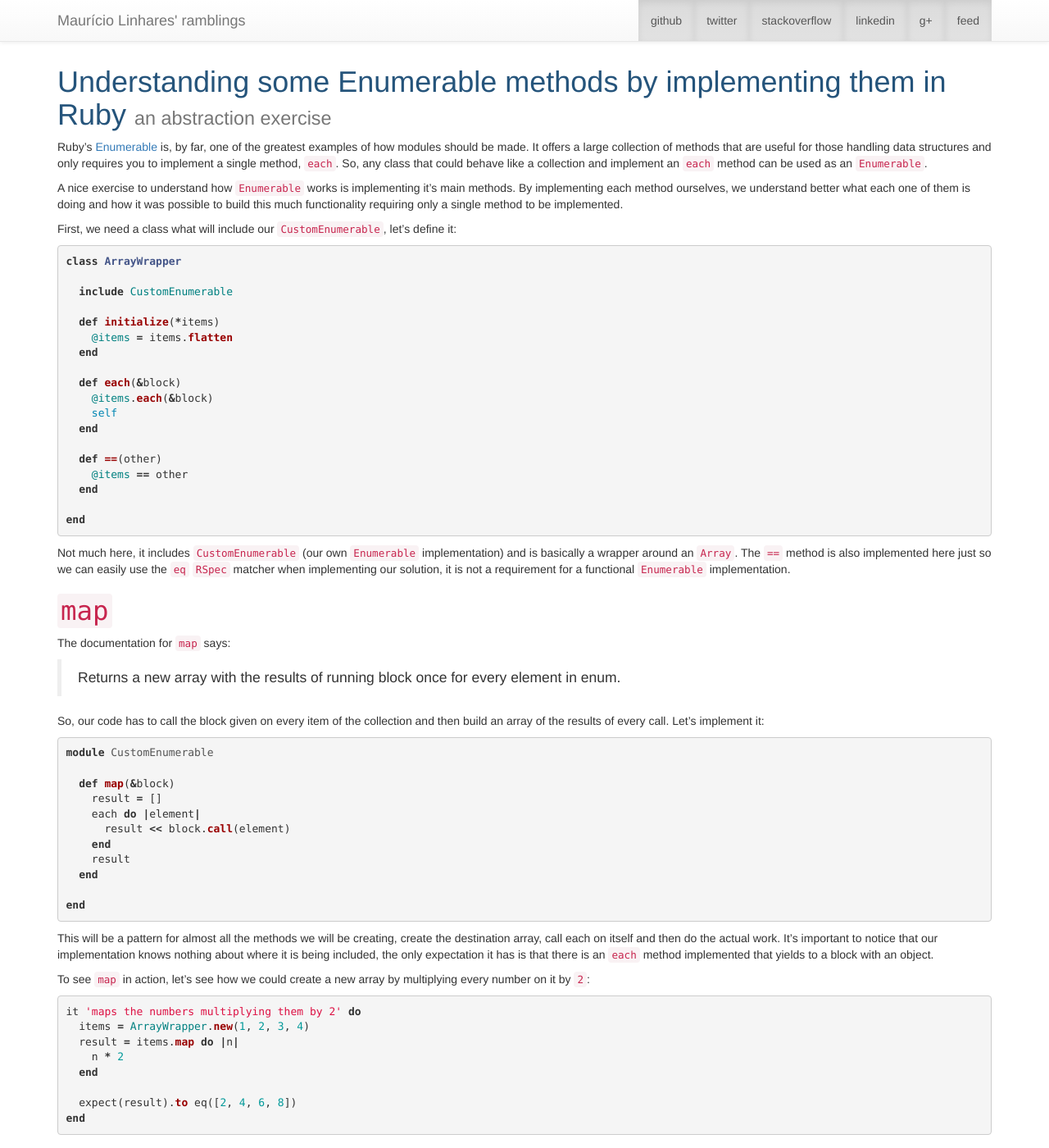
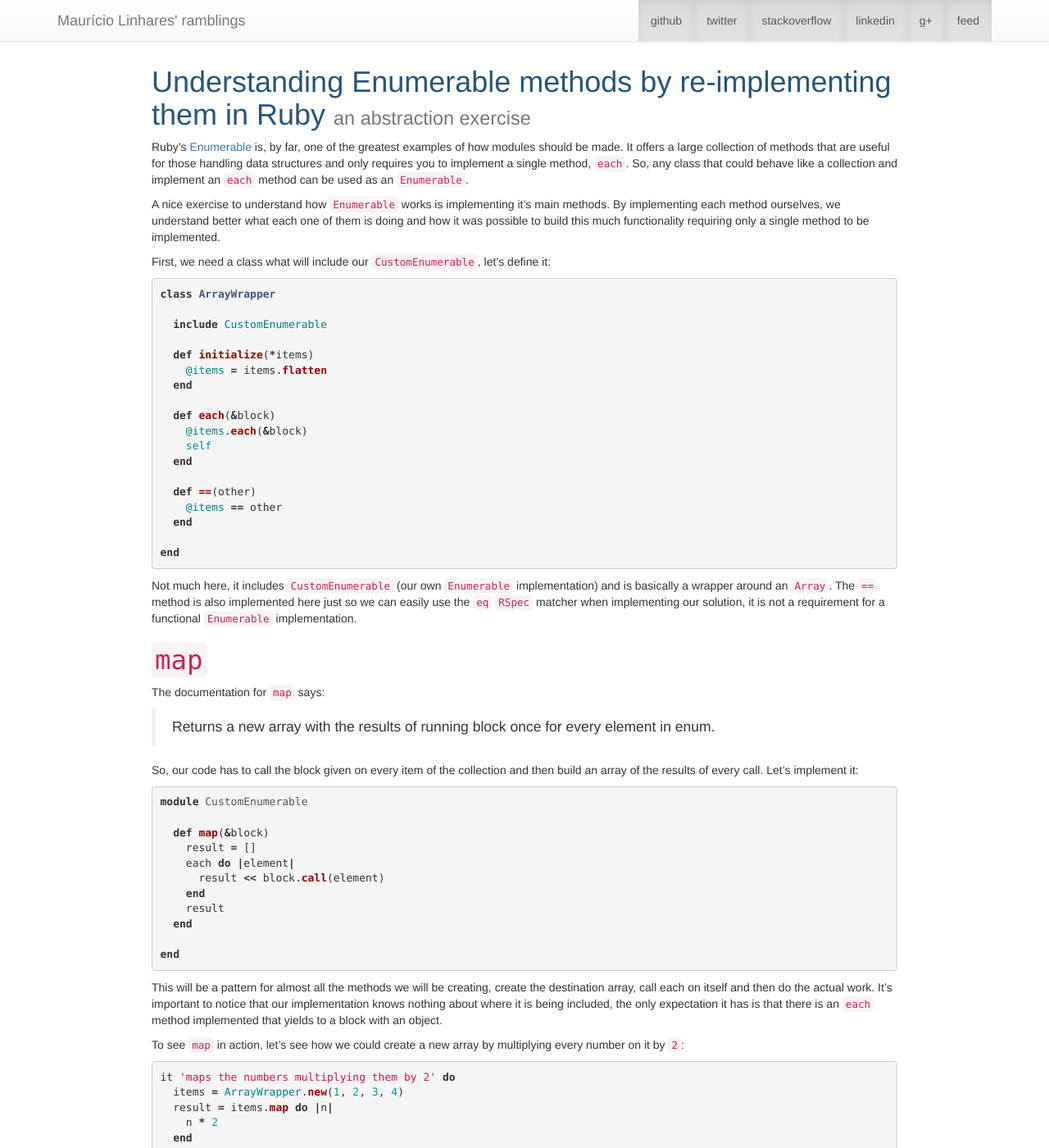
Before and after one commit to mauricio/mauricio.github.com, a Jekyll site: the page built from _posts/2015-01-12-implementing-enumerable-in-ruby.md, in a window 1280 px wide and 1400 px high. Shown: the whole window at 82% size. Built offline with Jekyll 4.4.1, drawn with Linux system fonts in a browser that asks for light colours; comment, search, counter and statistics services are not loaded.

Commit message:
Include a max width for the content

```diff
--- a/_layouts/bootstrap.html
+++ b/_layouts/bootstrap.html
@@ -43,6 +43,10 @@
           padding-left: 5px;
           padding-bottom: 5px;
           padding-right: 10px;
+        }
+
+        .max-width {
+          max-width: 940px;
         }
 
     </style>
--- a/_layouts/post.html
+++ b/_layouts/post.html
@@ -2,7 +2,7 @@
 layout: bootstrap
 ---
 
-<div class="container">
+<div class="container max-width">
 	<h1>
 	{{ page.title }}
 	{{if page.subtitle != empty}}
@@ -11,7 +11,7 @@ layout: bootstrap
 	</h1>
 </div>
 
-<div class="container">
+<div class="container max-width">
 	<div id="post">
 	{{ content }}
 	</div>
--- a/_posts/2015-01-12-implementing-enumerable-in-ruby.md
+++ b/_posts/2015-01-12-implementing-enumerable-in-ruby.md
@@ -1,6 +1,6 @@
 ---
 layout: post
-title: Understanding some Enumerable methods by implementing them in Ruby
+title: Understanding Enumerable methods by re-implementing them in Ruby
 subtitle: an abstraction exercise
 keywords: ruby, collection, enumerable, data structures, array
 tags:
```
